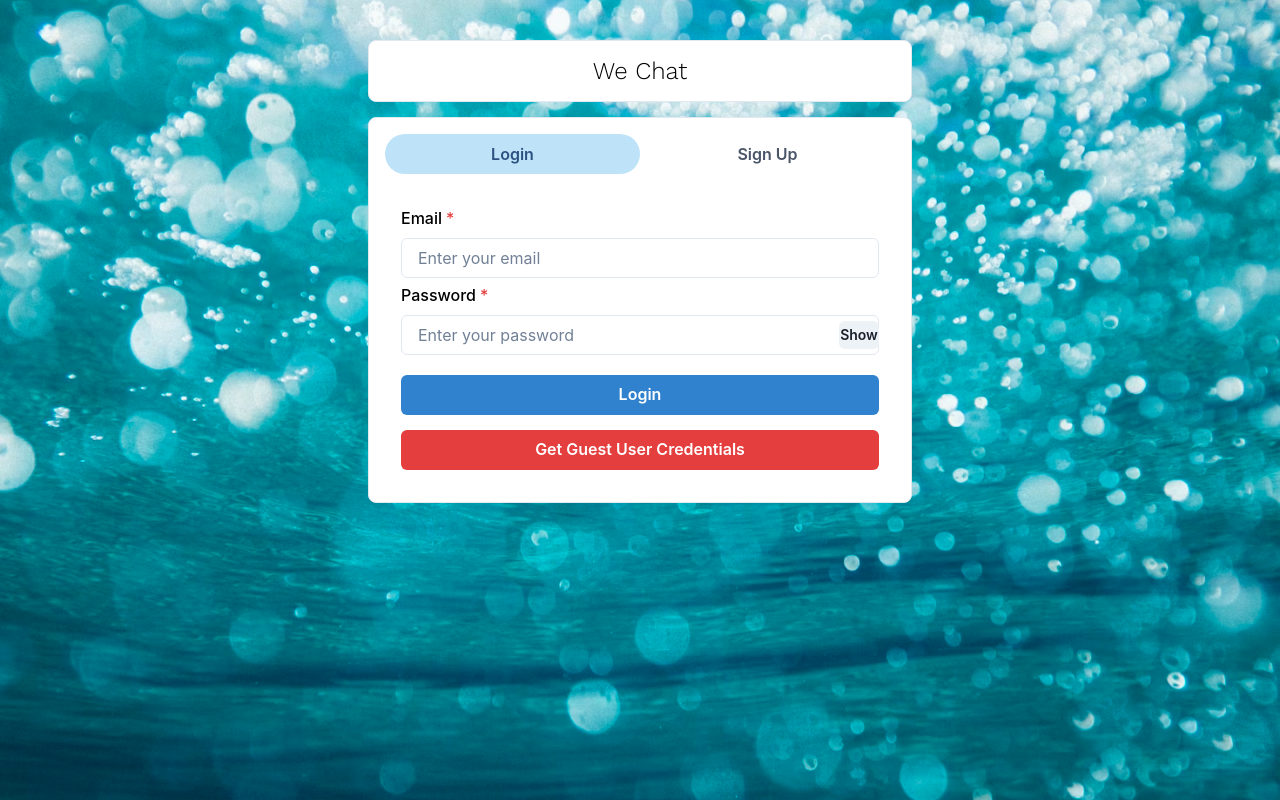
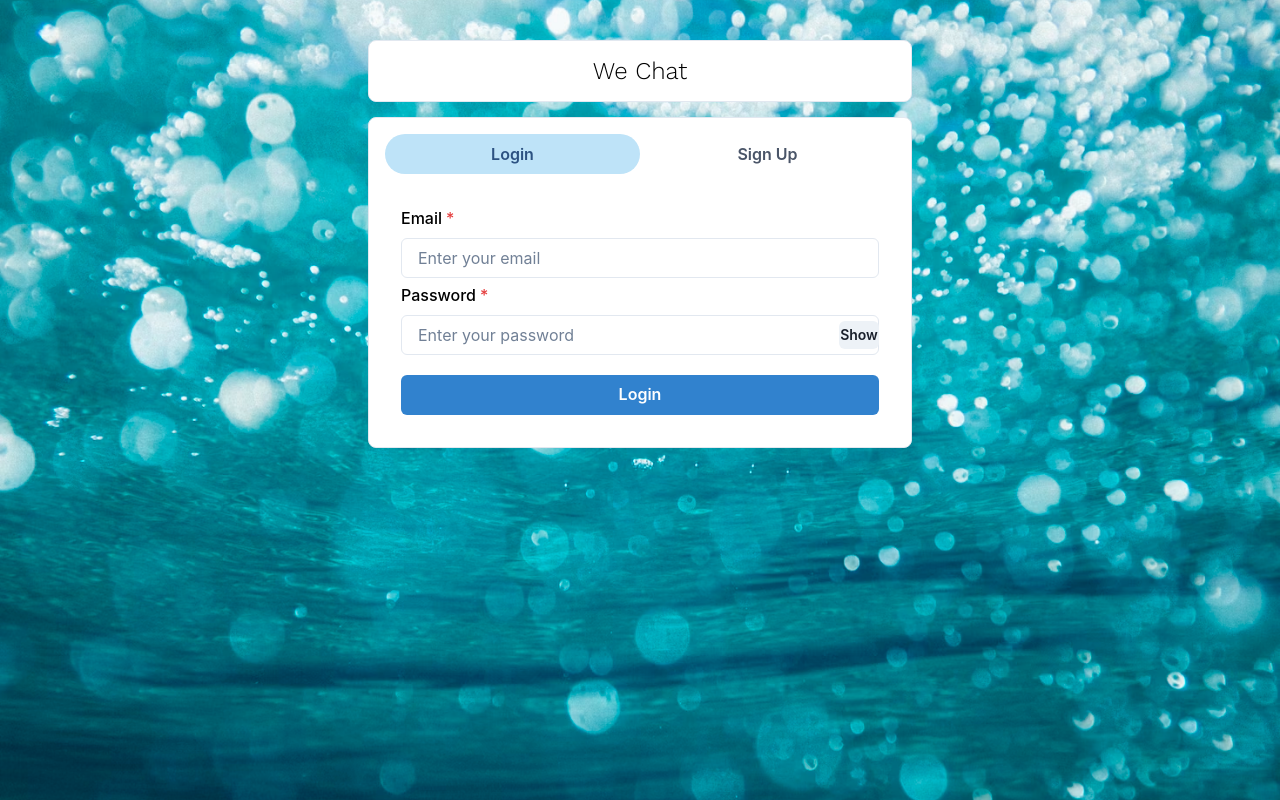
Before and after one commit to geetam-das-binani/chatapp-mern, a React (Vite) app in the folder frontend/: page / in a window 1280 px wide. Built offline with nearby package versions, Linux system fonts and the light colour scheme.

Commit message:
add favicon

```diff
--- a/frontend/index.html
+++ b/frontend/index.html
@@ -2,7 +2,7 @@
 <html lang="en">
 	<head>
 		<meta charset="UTF-8" />
-		<link rel="icon" type="image/svg+xml" href="/vite.svg" />
+		<link rel="icon" href="./src/images/whatsapp-3000966_640.webp" />
 		<meta name="viewport" content="width=device-width, initial-scale=1.0" />
 
 		<title>WeChat</title>
--- a/frontend/src/components/Authentication/Login.jsx
+++ b/frontend/src/components/Authentication/Login.jsx
@@ -11,7 +11,7 @@ import {
 } from "@chakra-ui/react";
 
 import { useNavigate } from "react-router-dom";
-import { loginUser } from "../../Reducers/userReducer";
+
 import { useDispatch, useSelector } from "react-redux";
 import { handleLoginUser } from "../../actions/userActions";
 
@@ -97,19 +97,6 @@ const Login = () => {
 				>
 					Login{" "}
 				</Button>
-				<Button
-					colorScheme="red"
-					width="100%"
-					style={{ marginTop: 15 }}
-					onClick={() =>
-						setUserCredentials({
-							email: "geetambinani6@gmail.com",
-							password: "123456",
-						})
-					}
-				>
-					Get Guest User Credentials{" "}
-				</Button>
 			</FormControl>
 		</VStack>
 	);
--- a/frontend/src/miscellaneous/ChatBox.jsx
+++ b/frontend/src/miscellaneous/ChatBox.jsx
@@ -1,6 +1,6 @@
 import React from "react";
 import { Box } from "@chakra-ui/react";
-import { useSelector, useDispatch } from "react-redux";
+import { useSelector } from "react-redux";
 import SingleChat from "../components/SingleChat";
 const ChatBox = ({ fetchAgain, setFetchAgain }) => {
 	const { selectedChat } = useSelector((state) => state.chat);
--- a/frontend/src/miscellaneous/MyChats.jsx
+++ b/frontend/src/miscellaneous/MyChats.jsx
@@ -1,8 +1,8 @@
 import React, { useEffect } from "react";
 import { Box, Button, Stack, useToast, Text, Badge } from "@chakra-ui/react";
 import { useSelector, useDispatch } from "react-redux";
-import { userSelectedChat, userChats } from "../Reducers/chatReduer";
-import axios from "axios";
+import { userSelectedChat } from "../Reducers/chatReduer";
+
 import {
 	getSender,
 	getSenderFullDetails,
--- a/frontend/src/miscellaneous/SideDrawer.jsx
+++ b/frontend/src/miscellaneous/SideDrawer.jsx
@@ -22,7 +22,7 @@ import {
 	Badge,
 } from "@chakra-ui/react";
 import { BellIcon, ChevronDownIcon } from "@chakra-ui/icons";
-import axios from "axios";
+
 import React, { useState, Fragment } from "react";
 import { useDispatch, useSelector } from "react-redux";
 import ProfileModal from "./ProfileModal";
--- a/frontend/src/miscellaneous/UpdateModal.jsx
+++ b/frontend/src/miscellaneous/UpdateModal.jsx
@@ -19,7 +19,7 @@ import {
 import { ViewIcon } from "@chakra-ui/icons";
 import { useDispatch, useSelector } from "react-redux";
 import UserBadgeItem from "../components/Users/UserBadgeItem";
-import axios from "axios";
+
 import { userSelectedChat } from "../Reducers/chatReduer";
 import UsersListItem from "../components/Users/UsersListItem";
 import {
```
Also changed, not shown: frontend/src/images/whatsapp-3000966_640.webp (added), 1 other file (tests, documents, lock files or other folders).
